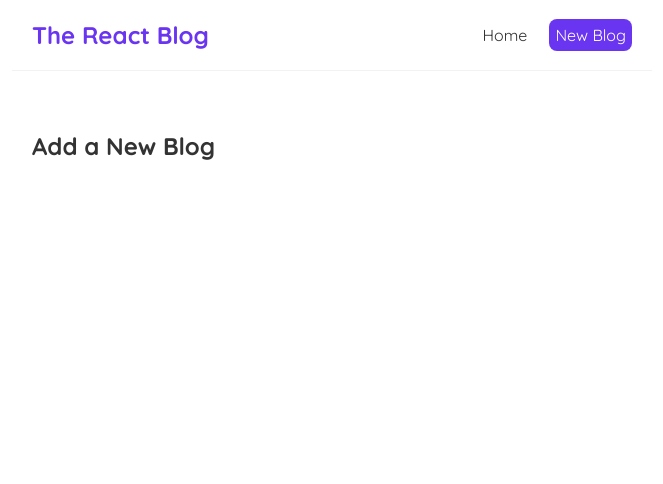
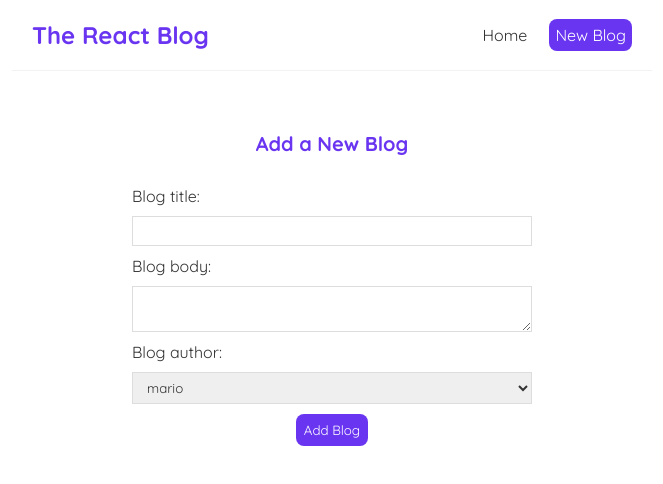
Before and after one commit to 8Pedro8/React-Blog-with-JSON-Server, a React (Vite) app: page /create in a window 1280 px wide. Shown: the top 484 px of the page, without its empty margins (308-971 px from the left). Built offline with nearby package versions, Linux system fonts and the light colour scheme.

Commit message:
Create form to get user input for the new blog data

```diff
--- a/src/Create.jsx
+++ b/src/Create.jsx
@@ -1,7 +1,41 @@
+import { useState } from "react";
+
 const Create = () => {
+    const [title, setTitle] = useState('')
+    const [body, setBody] = useState('')
+    const [author, setAuthor] = useState('mario')
+
     return (
         <div className="create">
             <h2>Add a New Blog</h2>
+            <form>
+                <label>Blog title:</label>
+                <input
+                    type="text"
+                    required
+                    value={ title }
+                    onChange = { (e) => setTitle(e.target.value)}
+                />
+                <label>Blog body:</label>
+                <textarea
+                    required
+                    value={ body }
+                    onChange={ (e) => setBody(e.target.value)}
+                ></textarea>
+                <label>Blog author:</label>
+                <select
+                    value={ author }
+                    onChange={ (e) => setAuthor(e.target.value) }
+                >
+                    <option value="mario">mario</option>
+                    <option value="yoshi">yoshi</option>
+                </select>
+                <button>Add Blog</button>
+
+                {/*<p>{ title }</p>
+                <p>{ body }</p>
+                <p>{ author }</p>*/}
+            </form>
         </div>
      );
 }
--- a/src/index.css
+++ b/src/index.css
@@ -64,3 +64,35 @@
 .blog-details div {
   margin: 20px 0;
 }
+
+/* create new blog form */
+.create {
+  max-width: 400px;
+  margin: 0 auto;
+  text-align: center;
+}
+.create label {
+  text-align: left;
+  display: block;
+}
+.create h2 {
+  font-size: 20px;
+  color: #6a35f1;
+  margin-bottom: 30px;
+}
+.create input, .create textarea, .create select {
+  width: 100%;
+  padding: 6px 10px;
+  margin: 10px 0;
+  border: 1px solid #ddd;
+  box-sizing: border-box;
+  display: block;
+}
+.create button {
+  background: #6a35f1;
+  color: #fff;
+  border: 0;
+  padding: 8px;
+  border-radius: 8px;
+  cursor: pointer;
+}
```
